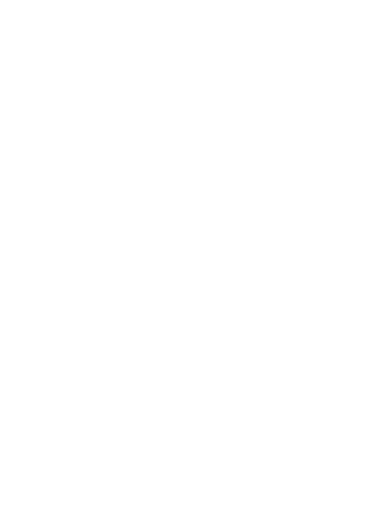
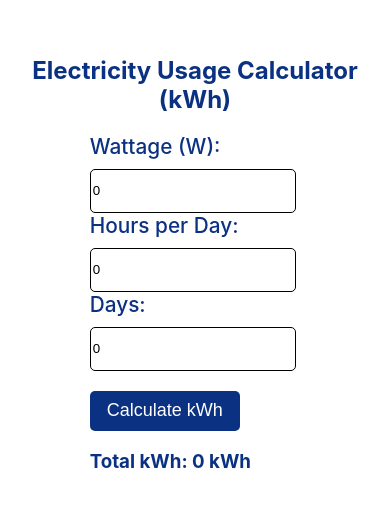
Before and after one commit to muralikarthik123/newsamrajapp, a React (Create React App) app: page /cal in a window 390 px wide. Before the commit this address had no page. Shown: the part 139-646 px from the top of the page. Built offline with nearby package versions, Linux system fonts and the light colour scheme.

Commit message:
home.css home.jsx cal.css cal.jsx App.js

```diff
--- a/package.json
+++ b/package.json
@@ -37,6 +37,7 @@
     ]
   },
   "devDependencies": {
+    "@babel/plugin-proposal-private-property-in-object": "^7.21.11",
     "react-router-dom": "^7.0.2"
   }
 }
--- a/src/App.js
+++ b/src/App.js
@@ -1,6 +1,7 @@
 import React from 'react'
 import Start from './start/start.jsx'
 import Home from './home/home.jsx'
+import Cal from './calculator/cal.jsx'
 import { BrowserRouter,Routes,Route } from 'react-router-dom'
 export default function App() {
   return (
@@ -9,6 +10,7 @@ export default function App() {
         <Routes>
           <Route path='/' element={<Start/>}/>
           <Route path='/home' element={<Home/>}/>
+          <Route path='/cal' element={<Cal/>}/>
         </Routes>
       </BrowserRouter>
     </div>
--- /dev/null
+++ b/src/calculator/cal.css
@@ -0,0 +1,37 @@
+@media(max-width:500px){
+    .cal{
+        width:100%;
+        margin-top: 50%;
+        color:#0b3182;
+        h2{
+            text-align: center;
+        }
+        .c1{
+           margin-left: 23%;
+           width:50%;
+           label{
+            width:150px;
+            font-size: 1.3rem;
+            font-weight: 500;
+           }
+           input{
+            height:40px;
+            width:200px;
+            margin-top: 10px;
+            border-radius: 5px;
+            border:none;
+            border:1px solid black;
+           }
+           button{
+            width:150px;
+            border:none;
+            background-color:#0b3182;
+            font-size: 18px;
+            color:white;
+            border-radius: 5px;
+            height:40px;
+            margin-top: 20px;
+           }
+        }
+    }
+}
--- /dev/null
+++ b/src/calculator/cal.jsx
@@ -0,0 +1,53 @@
+import React, { useState } from 'react';
+import './cal.css'
+function KilowattCalculator() {
+  const [wattage, setWattage] = useState(0);
+  const [hours, setHours] = useState(0);
+  const [days, setDays] = useState(0);
+  const [kwh, setKwh] = useState(0);
+
+  const calculateKwh = () => {
+    const kilowatts = wattage / 1000; // Convert watts to kilowatts
+    const totalKwh = kilowatts * hours * days;
+    setKwh(totalKwh.toFixed(2)); // Set result with 2 decimal points
+  };
+
+  return (
+    <div className='cal' >
+      <h2>Electricity Usage Calculator (kWh)</h2>
+      <div className='c1'>
+        <label>Wattage (W): </label>
+        <input
+          type="number"
+          value={wattage}
+          onChange={(e) => setWattage(e.target.value)}
+          placeholder="Enter wattage"
+        />
+      <br></br>
+        <label>Hours per Day: </label>
+        <input
+          type="number"
+          value={hours}
+          onChange={(e) => setHours(e.target.value)}
+          placeholder="Enter hours per day"
+        />
+      <br></br>
+        <label>Days: </label>
+        <br/>
+        <input
+          type="number"
+          value={days}
+          onChange={(e) => setDays(e.target.value)}
+          placeholder="Enter number of days"
+        />
+      <br></br>
+      <button onClick={calculateKwh} >
+        Calculate kWh
+      </button>
+      <h3>Total kWh: {kwh} kWh</h3>
+      </div>
+    </div>
+  );
+}
+
+export default KilowattCalculator;
--- a/src/home/home.css
+++ b/src/home/home.css
@@ -60,7 +60,7 @@
             color:white;
             height:30px;
             min-height: 6vh;
-            margin-top: 10vh;
+            bottom: 0px;
         }
     }
 }
--- a/src/home/home.jsx
+++ b/src/home/home.jsx
@@ -5,7 +5,13 @@ import { IoSearchCircleSharp } from "react-icons/io5";
 import { AiFillRobot } from "react-icons/ai";
 import { MdEditSquare } from "react-icons/md";
 import { HiChevronDoubleRight } from "react-icons/hi2";
-export default function home() {
+import { useNavigate } from 'react-router-dom';
+export default function Home() {
+
+  const Nav=useNavigate()
+  const open=()=>{
+    Nav('/cal')
+  }
   return (
     <div className='p2'>
       {/*logo*/}
@@ -23,16 +29,18 @@ export default function home() {
         <p className='more'>more</p>
         <HiChevronDoubleRight className='icon1'/>
       </div>
+
+
       <div className='c2'>
         {/*1 and 2 buttons*/}
             <div className='boxes'>
-            <button className='bt13'>< MdCalculate className='icons'/></button>
+            <button onClick={open} className='bt13'>< MdCalculate className='icons'/></button>
             <br/>
-            <p>Calucaltor</p>
+            <p> Solar Calculator</p>
             </div>
 
             <div className='boxes'>
-            <button className='bt13'><IoSearchCircleSharp className='icon2'/></button>
+            <button   className='bt13'><IoSearchCircleSharp className='icon2'/></button>
             <br/>
             <p>Subsidy</p>
             </div>
```
Also changed, not shown: 1 other file (tests, documents, lock files or other folders).
